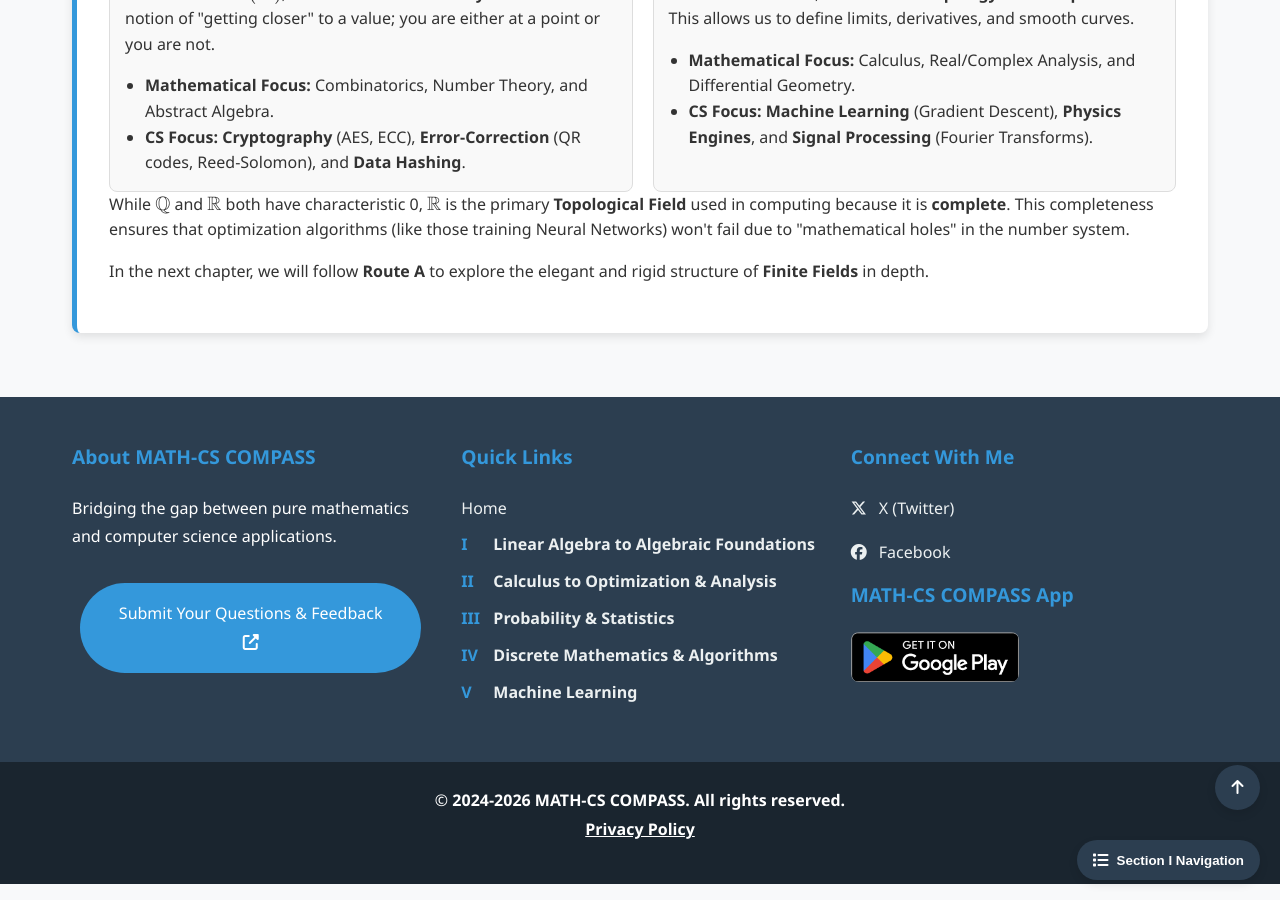
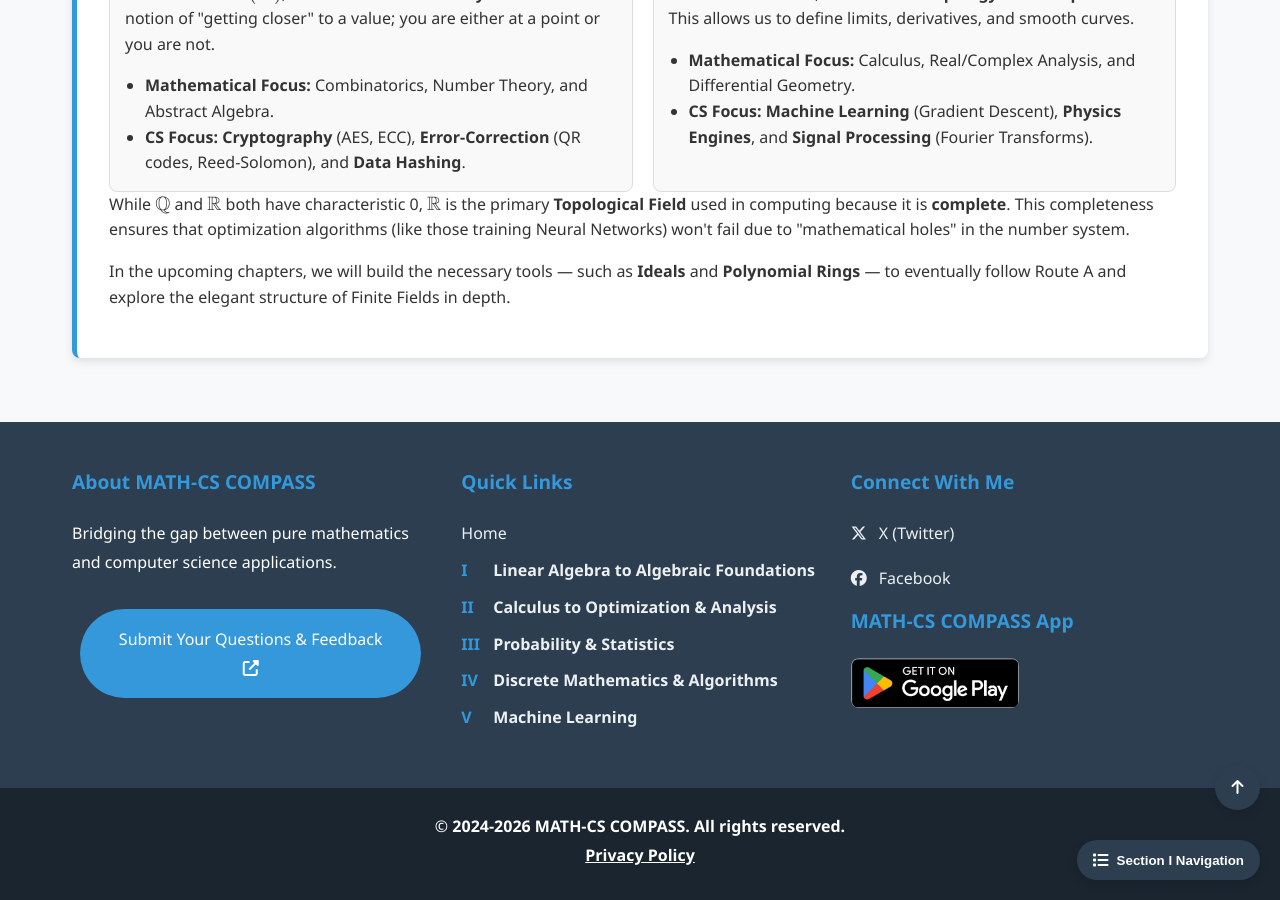
Before and after one commit to Yusukey01/yusukey01.github.io, a Jekyll site: the page built from Mathematics/Linear_algebra/intro_rings.html, in a window 1280 px wide and 900 px high, scrolled down 12437 px. Built offline with Jekyll 4.4.1, drawn with Linux system fonts in a browser that asks for light colours.

Commit message:
write I-18, intro to rings, Characteristic

```diff
--- a/Mathematics/Linear_algebra/intro_rings.html
+++ b/Mathematics/Linear_algebra/intro_rings.html
@@ -845,7 +845,8 @@ noindex: true
                 </p>
 
                 <p>
-                    In the next chapter, we will follow <strong>Route A</strong> to explore the elegant and rigid structure of <strong>Finite Fields</strong> in depth.
+                    In the upcoming chapters, we will build the necessary tools  — such as <strong>Ideals</strong> and <strong>Polynomial Rings</strong> — to eventually
+                    follow Route A and explore the elegant structure of Finite Fields in depth.
                 </p>
             </section>
 
```
